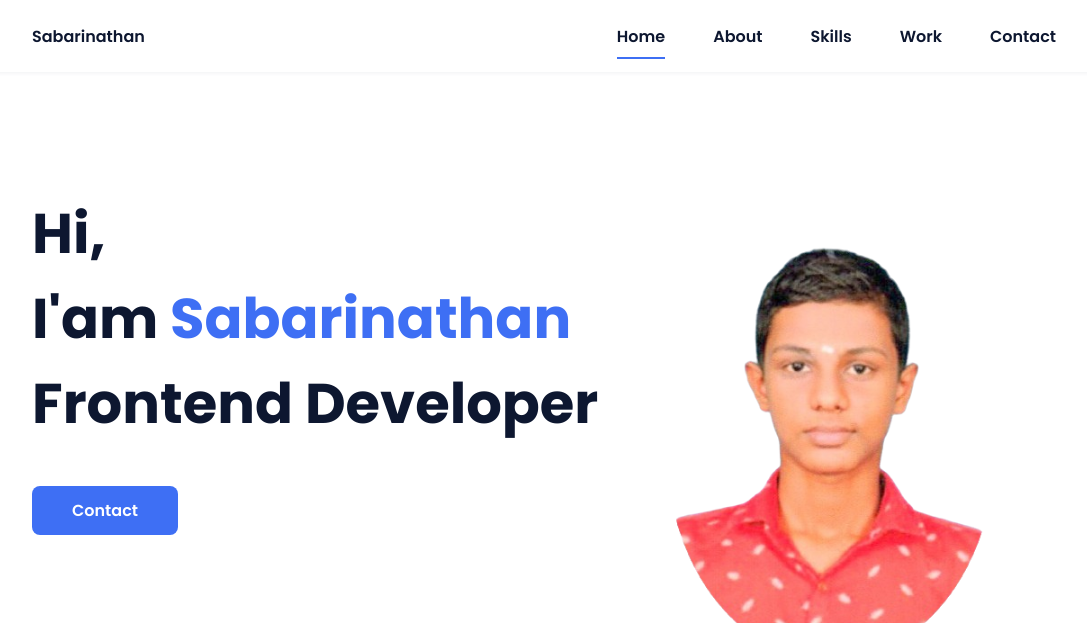
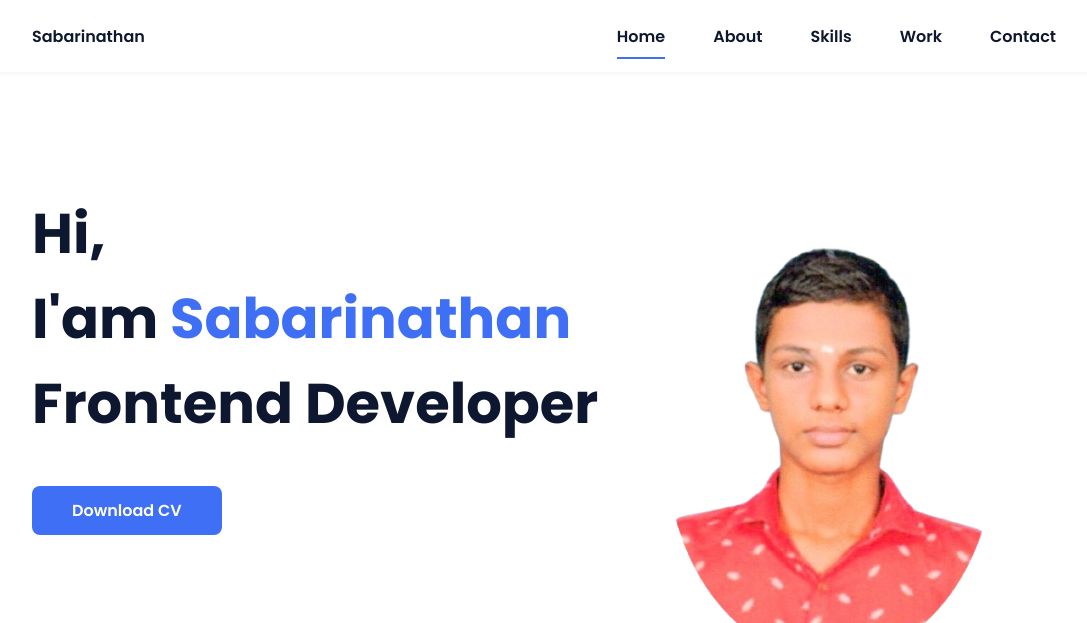
Before and after one commit to sabarinathan204/portfolio-website, a plain HTML site: page index.html in a window 1280 px wide. Shown: the top 623 px of the page, without its empty margins (96-1183 px from the left). Drawn offline with nearby package versions, Linux system fonts and the light colour scheme.

Commit message:
Update index.html

```diff
--- a/index.html
+++ b/index.html
@@ -43,7 +43,7 @@
                 <div class="home__data">
                     <h1 class="home__title">Hi,<br>I'am <span class="home__title-color">Sabarinathan</span><br> Frontend Developer</h1>
 
-                    <a href="#contact" class="button">Contact</a>
+                    <a href="SABARINATHAN.pdf" class="button">Download CV</a>
                 </div>
 
                 <div class="home__social">
```
